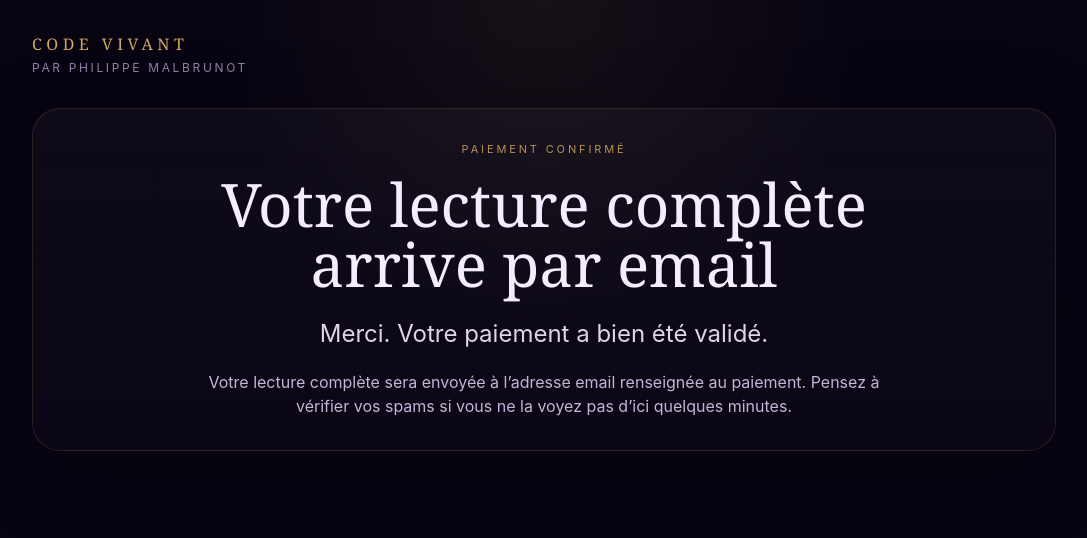
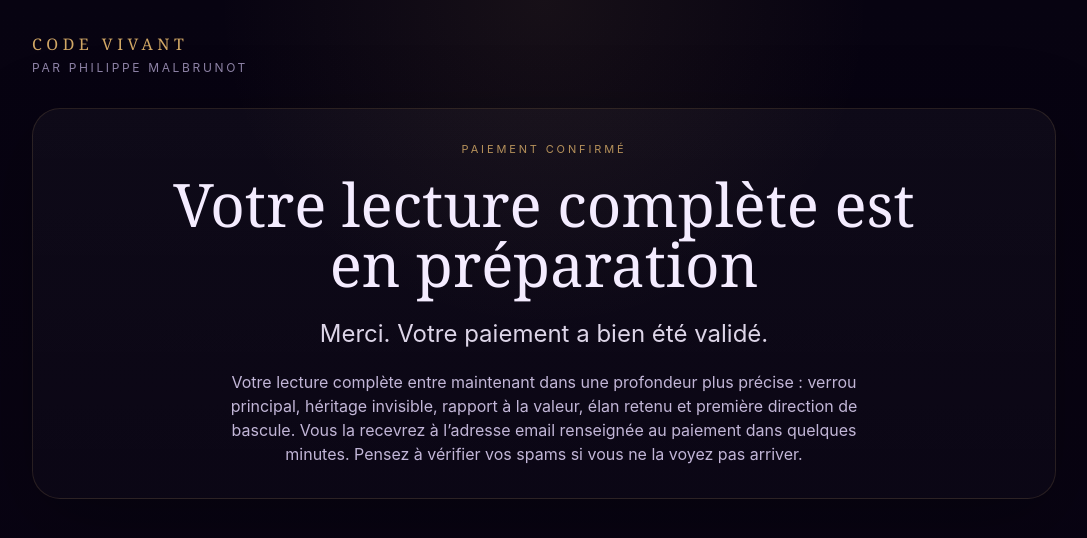
Before and after one commit to philmalbrunot-alt/code-vivant-mail, a Next.js app: page /merci in a window 1280 px wide. Shown: the top 538 px of the page, without its empty margins (96-1183 px from the left). Built offline with nearby package versions, Linux system fonts and the light colour scheme.

Commit message:
Update page.tsx

```diff
--- a/app/merci/page.tsx
+++ b/app/merci/page.tsx
@@ -9,13 +9,17 @@ export default function MerciPage() {
           <div className="mx-auto max-w-3xl text-center">
             <Label>PAIEMENT CONFIRMÉ</Label>
             <h1 className="mt-4 font-serif text-4xl leading-tight text-cv-text md:text-6xl">
-              Votre lecture complète arrive par email
+              Votre lecture complète est en préparation
             </h1>
             <p className="mx-auto mt-6 max-w-2xl text-lg leading-8 text-cv-text/90 md:text-2xl">
               Merci. Votre paiement a bien été validé.
             </p>
             <p className="mx-auto mt-5 max-w-2xl text-sm leading-7 text-cv-muted md:text-base">
-              Votre lecture complète sera envoyée à l’adresse email renseignée au paiement. Pensez à vérifier vos spams si vous ne la voyez pas d’ici quelques minutes.
+              Votre lecture complète entre maintenant dans une profondeur plus précise : verrou principal, héritage invisible, rapport à la valeur, élan retenu et première direction de bascule.
+
+              Vous la recevrez à l’adresse email renseignée au paiement dans quelques minutes.
+
+              Pensez à vérifier vos spams si vous ne la voyez pas arriver.
             </p>
           </div>
         </Panel>
```
